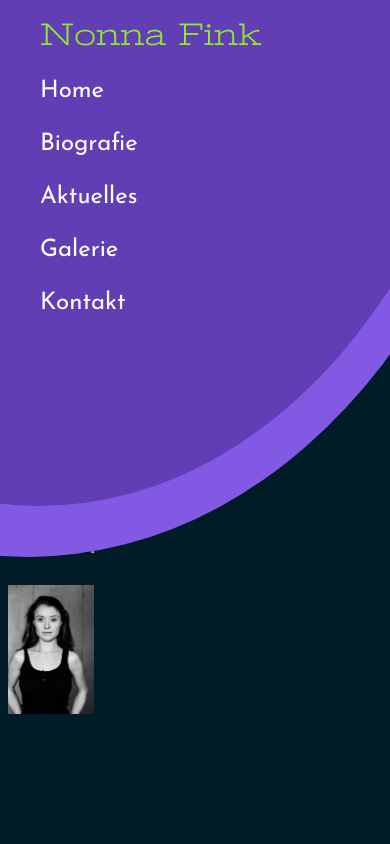
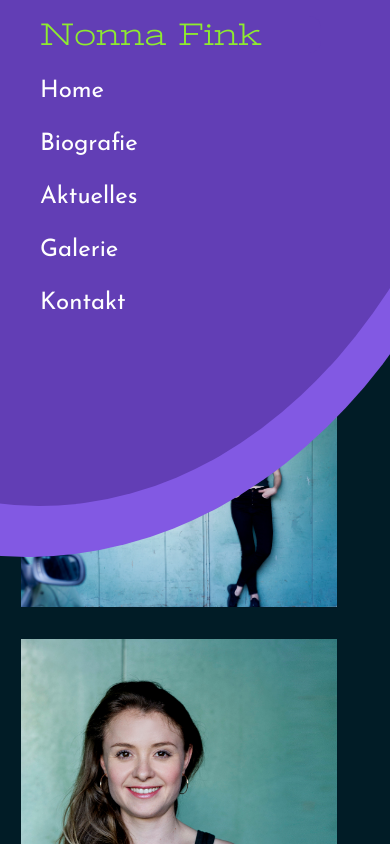
Before and after one commit to A-Adrian-A/NonnaFink, a React (Create React App) app in the folder nonnafink/: page /galerie in a window 390 px wide. Shown: the top 844 px of the page. Built offline with nearby package versions, Linux system fonts and the light colour scheme.

Commit message:
galerie for mobil

```diff
--- a/nonnafink/src/components/common/galerie/Galerie.css
+++ b/nonnafink/src/components/common/galerie/Galerie.css
@@ -4,6 +4,7 @@
   -ms-flex-wrap: wrap; /* IE10 */
   flex-wrap: wrap;
   margin-right: 2rem;
+  justify-content: center;
 }
 
 .column {
@@ -12,7 +13,6 @@
   max-width: 24%;
   padding: 0 0.5rem;
 }
-
 
 .column img{
   margin-bottom: 1rem;
@@ -24,7 +24,6 @@
   color: #3BEBB9;
 }
 
-
 .galerie img:hover {
   filter: blur(0px);
   opacity: 1;
@@ -32,3 +31,13 @@
   transform: scale(1.02);
   transition: all 0.5s;
 }
+
+@media screen and (max-width: 1000px) {
+  .column {
+    -ms-flex: 90%; /* IE10 */
+    flex: 90%;
+    max-width: 88%;
+    padding: 0 0.5rem;
+  }
+
+}
--- a/nonnafink/src/components/smallScreen/smallnavigation/SmallNavigation.css
+++ b/nonnafink/src/components/smallScreen/smallnavigation/SmallNavigation.css
@@ -1,7 +1,7 @@
 .small-navigation{
   position: fixed;
   top:0;
-
+  z-index: 2;
 }
 
 #menu {
```
